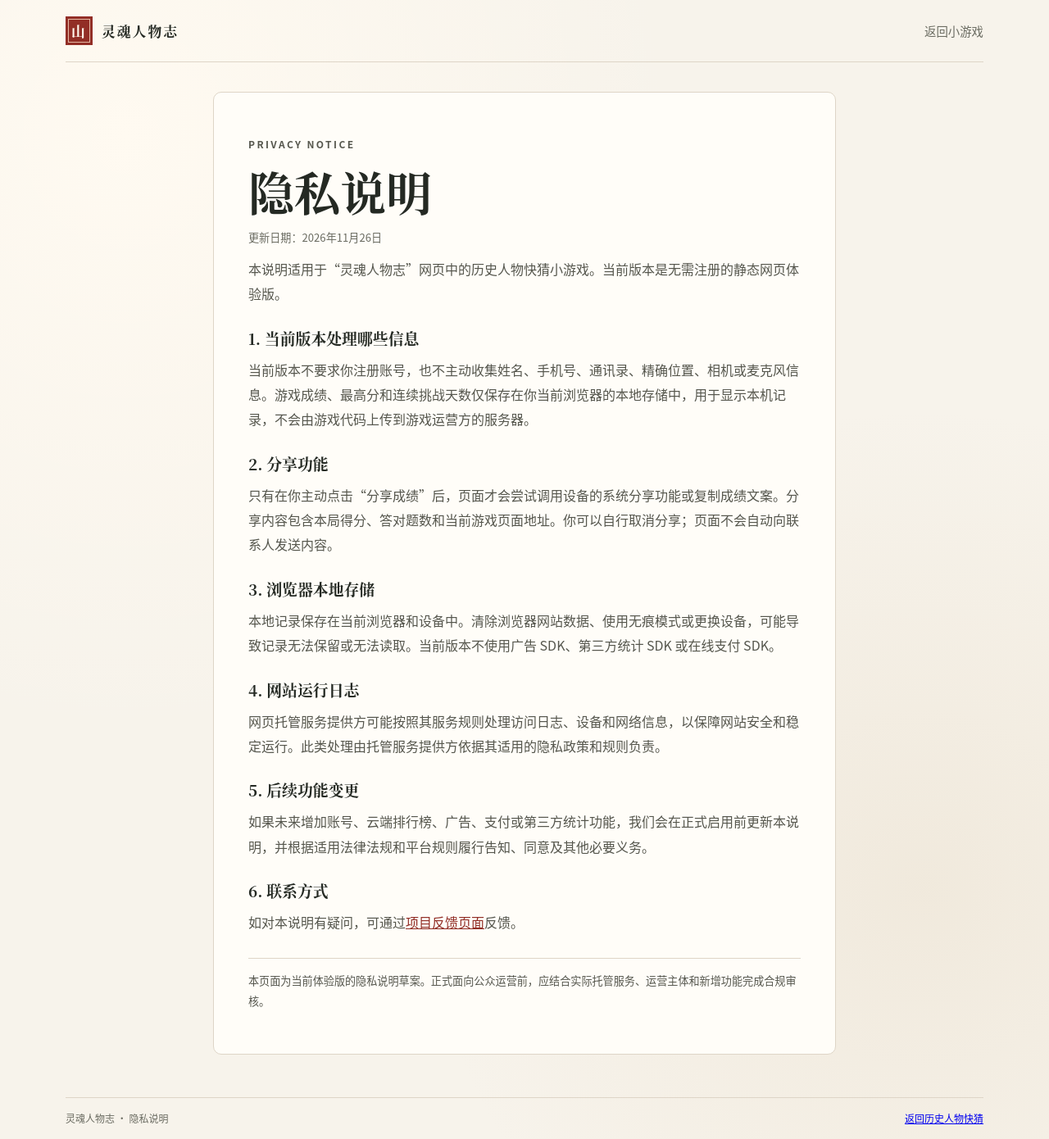
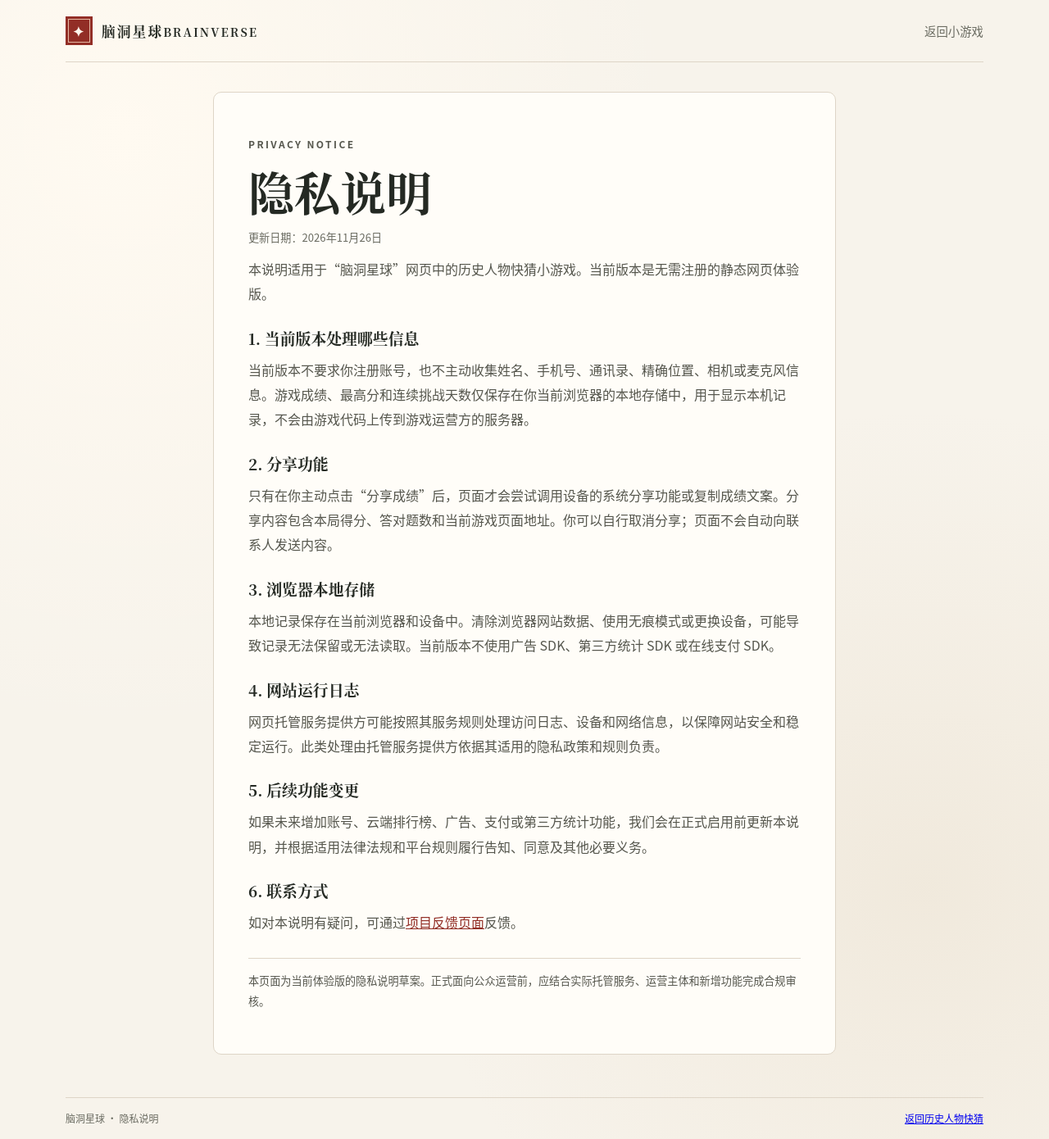
Before and after one commit to zhangq7726-png/zhangq7726.github.io, a plain HTML site: page privacy.html in a window 1280 px wide. Shown: the whole page at 82% size. Drawn offline with Linux system fonts and the light colour scheme.

Commit message:
Rebrand privacy page as 脑洞星球

```diff
--- a/privacy.html
+++ b/privacy.html
@@ -4,14 +4,15 @@
   <meta charset="utf-8">
   <meta name="viewport" content="width=device-width, initial-scale=1">
   <meta name="theme-color" content="#f7f3eb">
-  <meta name="description" content="灵魂人物志小游戏隐私说明。">
-  <title>隐私说明 - 灵魂人物志</title>
+  <meta name="description" content="脑洞星球小游戏隐私说明。">
+  <title>隐私说明｜脑洞星球</title>
+  <link rel="icon" type="image/svg+xml" href="favicon.svg">
   <link rel="stylesheet" href="game.css">
 </head>
 <body>
   <div class="game-shell">
     <header class="game-header">
-      <a class="brand" href="index.html"><span class="brand-mark">山</span><span>灵魂人物志</span></a>
+      <a class="brand" href="index.html"><span class="brand-mark">✦</span><span class="brand-copy"><span class="brand-name">脑洞星球</span><small class="brand-subtitle">BRAINVERSE</small></span></a>
       <a class="back-link" href="game.html">返回小游戏</a>
     </header>
     <main class="game-main">
@@ -19,7 +20,7 @@
         <p class="eyebrow">PRIVACY NOTICE</p>
         <h1>隐私说明</h1>
         <p class="policy-updated">更新日期：2026年11月26日</p>
-        <p>本说明适用于“灵魂人物志”网页中的历史人物快猜小游戏。当前版本是无需注册的静态网页体验版。</p>
+        <p>本说明适用于“脑洞星球”网页中的历史人物快猜小游戏。当前版本是无需注册的静态网页体验版。</p>
         <h2>1. 当前版本处理哪些信息</h2>
         <p>当前版本不要求你注册账号，也不主动收集姓名、手机号、通讯录、精确位置、相机或麦克风信息。游戏成绩、最高分和连续挑战天数仅保存在你当前浏览器的本地存储中，用于显示本机记录，不会由游戏代码上传到游戏运营方的服务器。</p>
         <h2>2. 分享功能</h2>
@@ -36,7 +37,7 @@
       </article>
     </main>
     <footer class="game-footer">
-      <span>灵魂人物志 · 隐私说明</span>
+      <span>脑洞星球 · 隐私说明</span>
       <a href="game.html">返回历史人物快猜</a>
     </footer>
   </div>
```
